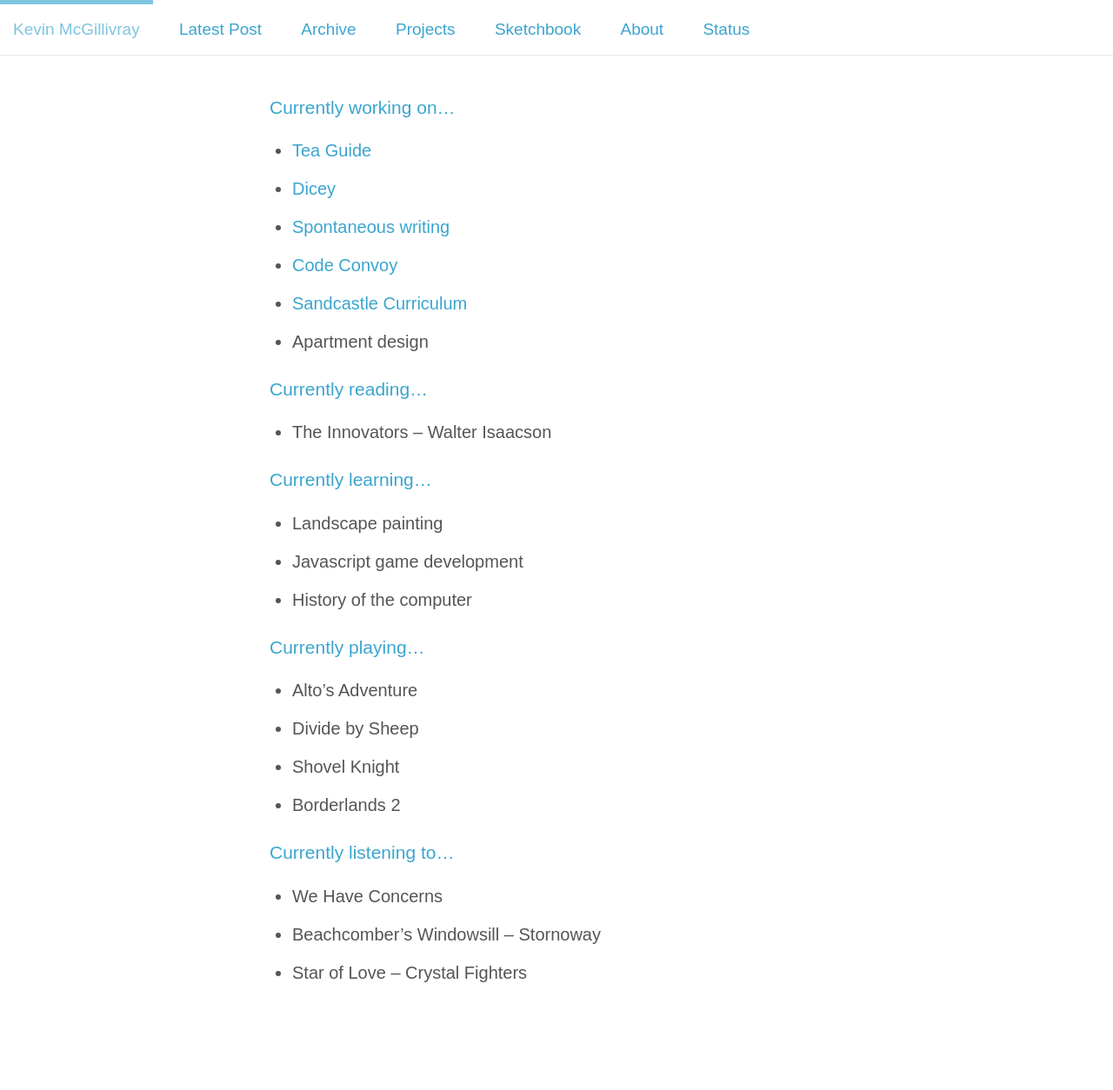
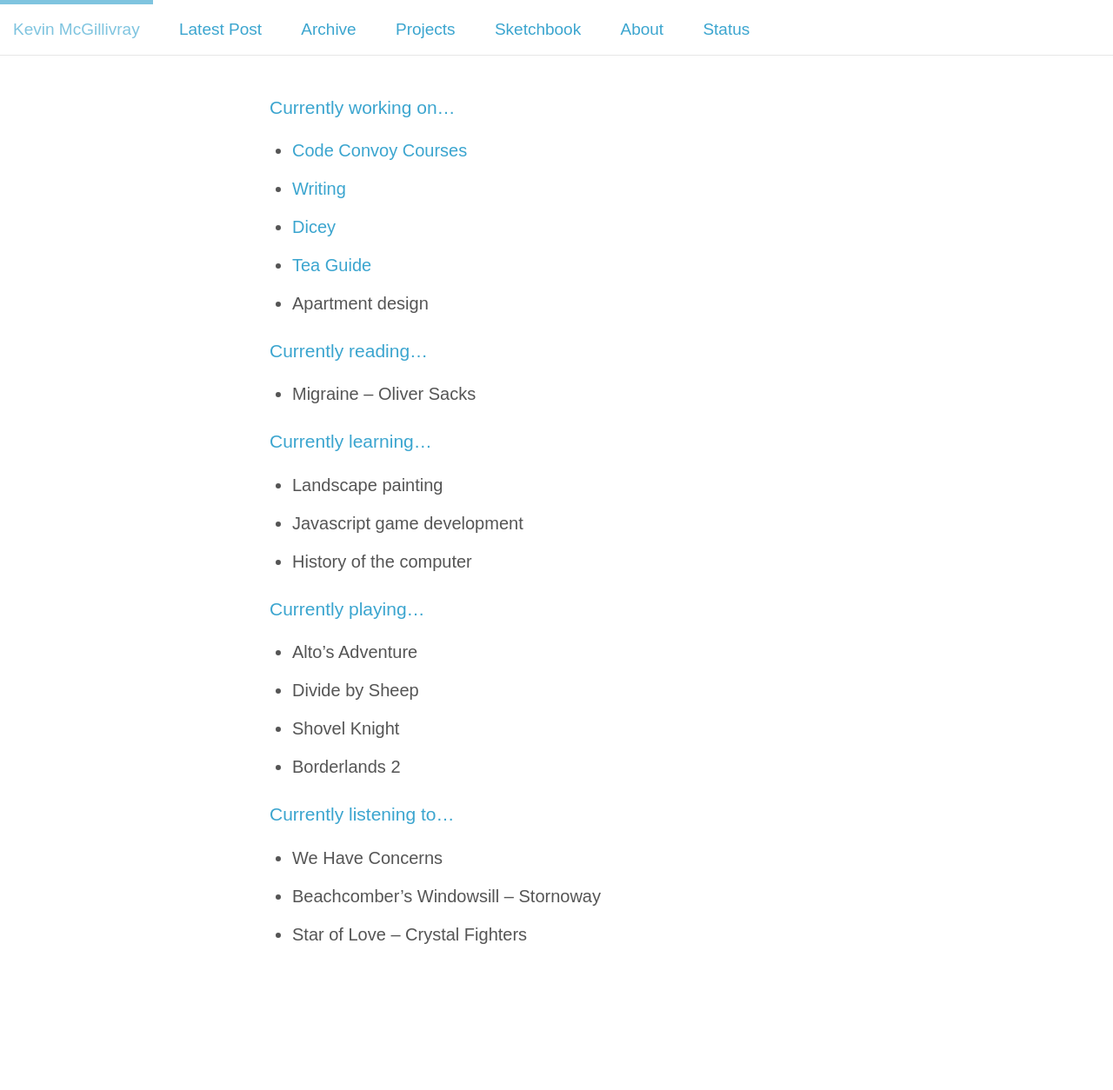
Before and after one commit to kmcgillivray/kmcgillivray.github.io, a Jekyll site: the page built from status/index.md, in a window 1280 px wide. Shown: the whole page at 87% size. Built offline with Jekyll 4.4.1, drawn with Linux system fonts in a browser that asks for light colours; nearby versions of some CDN libraries; after the commit the page ends 1210 px from its top, so only the background shows below that.

Commit message:
Update status

```diff
--- a/status/index.md
+++ b/status/index.md
@@ -5,16 +5,15 @@
 
 ## Currently working on...
 
+* [Code Convoy Courses](http://codeconvoy.com)
+* [Writing](/archive)
+* [Dicey](http://sandcastle.co/dicey)
 * [Tea Guide](http://teaguide.co)
-* [Dicey](http://sandcastle.co/dicey)
-* [Spontaneous writing](/archive)
-* [Code Convoy](http://codeconvoy.com)
-* [Sandcastle Curriculum](http://sandcastle.co)
 * Apartment design
 
 ## Currently reading...
 
-* The Innovators – Walter Isaacson
+* Migraine – Oliver Sacks
 
 ## Currently learning...
 
```
